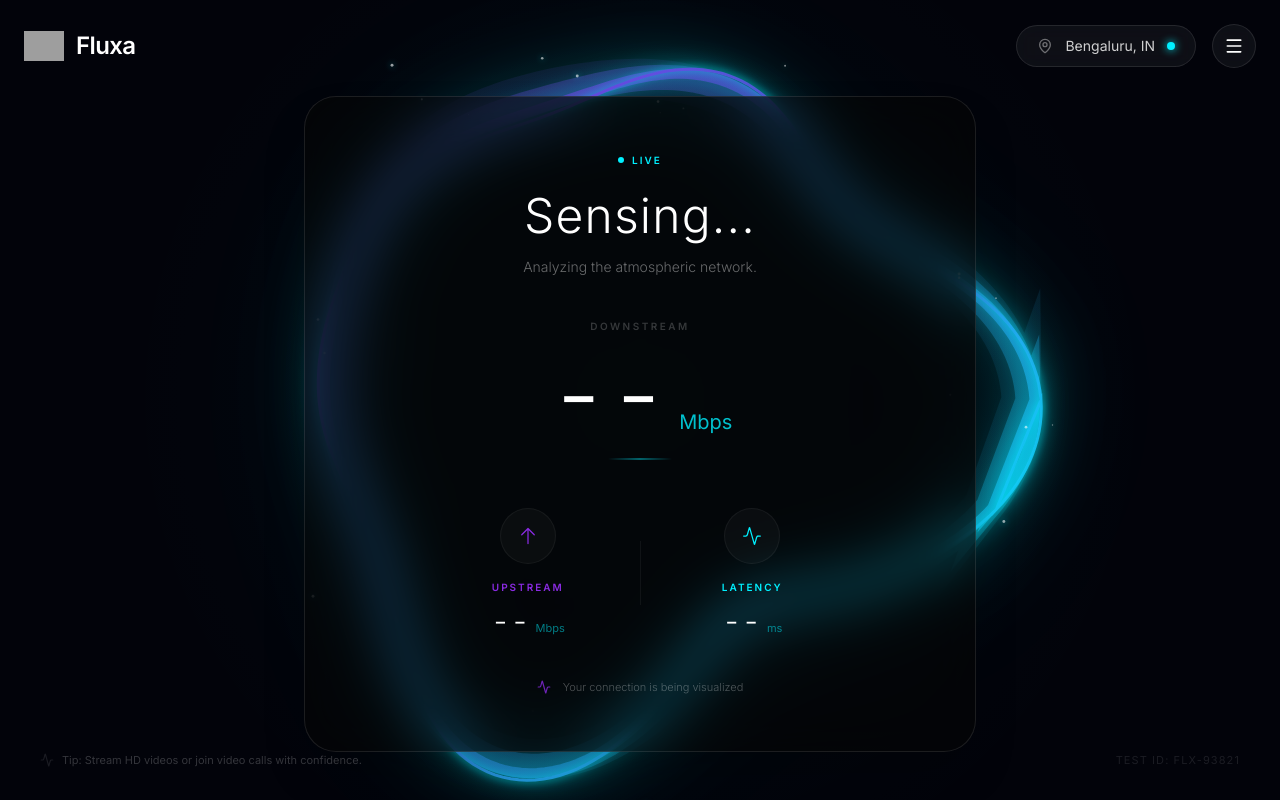
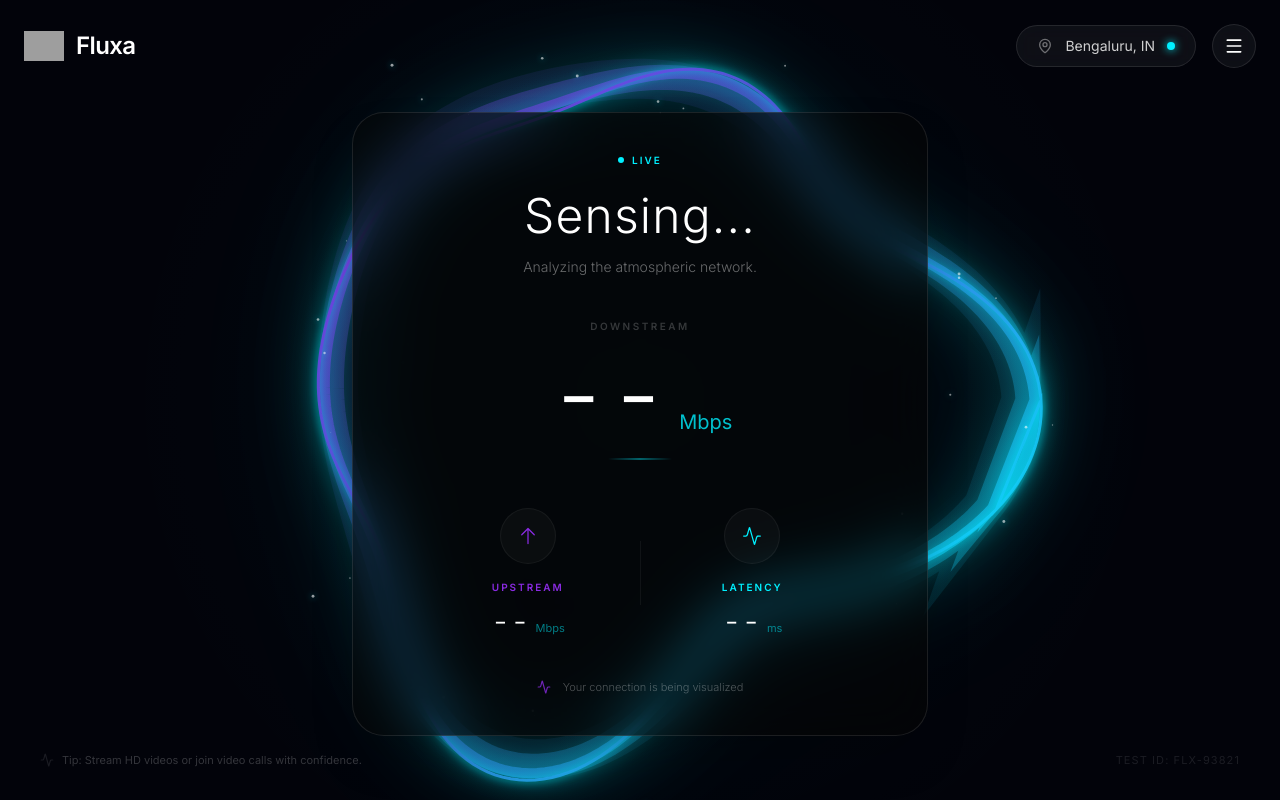
Before and after one commit to Aura-360-Studio/fluxa, a Next.js app: page / in a window 1280 px wide. Built offline with nearby package versions, Linux system fonts and the light colour scheme; no server answers; grey boxes are pictures that could not be loaded.

Commit message:
ui: reduce card size to allow aura wave visibility

```diff
--- a/src/app/page.tsx
+++ b/src/app/page.tsx
@@ -110,7 +110,7 @@ export default function Home() {
         <motion.div
           initial={{ opacity: 0, y: 20 }}
           animate={{ opacity: 1, y: 0 }}
-          className="relative w-full max-w-2xl bg-[#050505]/60 border border-white/10 backdrop-blur-xl rounded-[2rem] p-10 md:p-14 shadow-2xl overflow-hidden"
+          className="relative w-full max-w-xl bg-[#050505]/60 border border-white/10 backdrop-blur-xl rounded-[2rem] p-8 md:p-10 shadow-2xl overflow-hidden"
         >
           <div className="relative z-10 flex flex-col items-center">
             {/* Top Section */}
```
